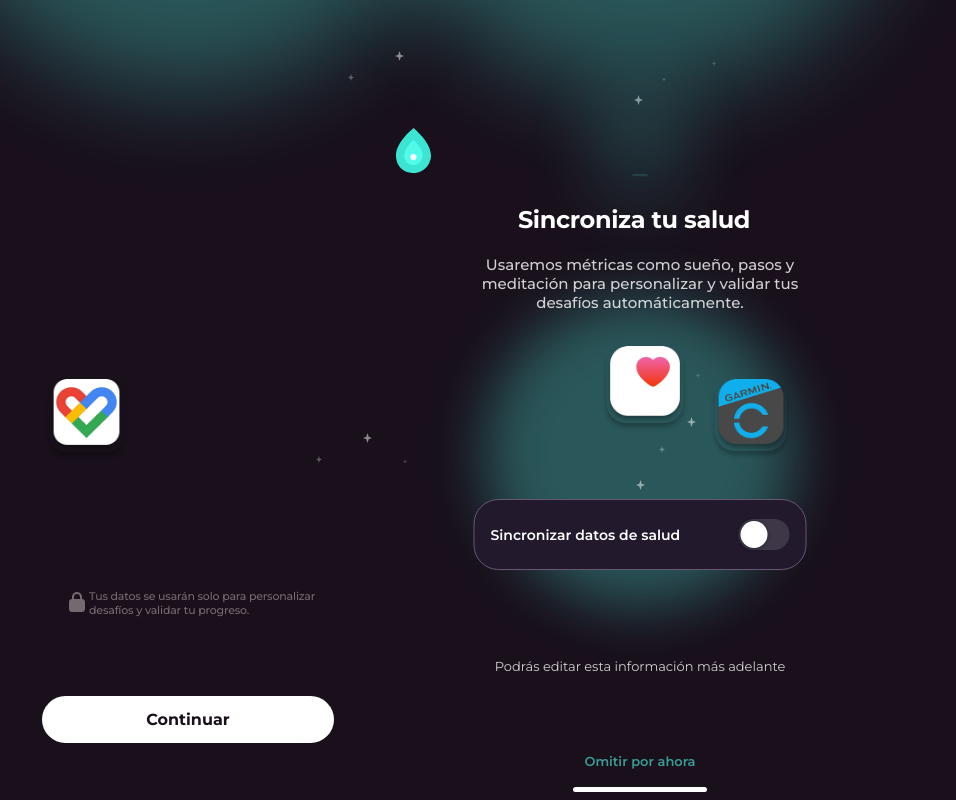
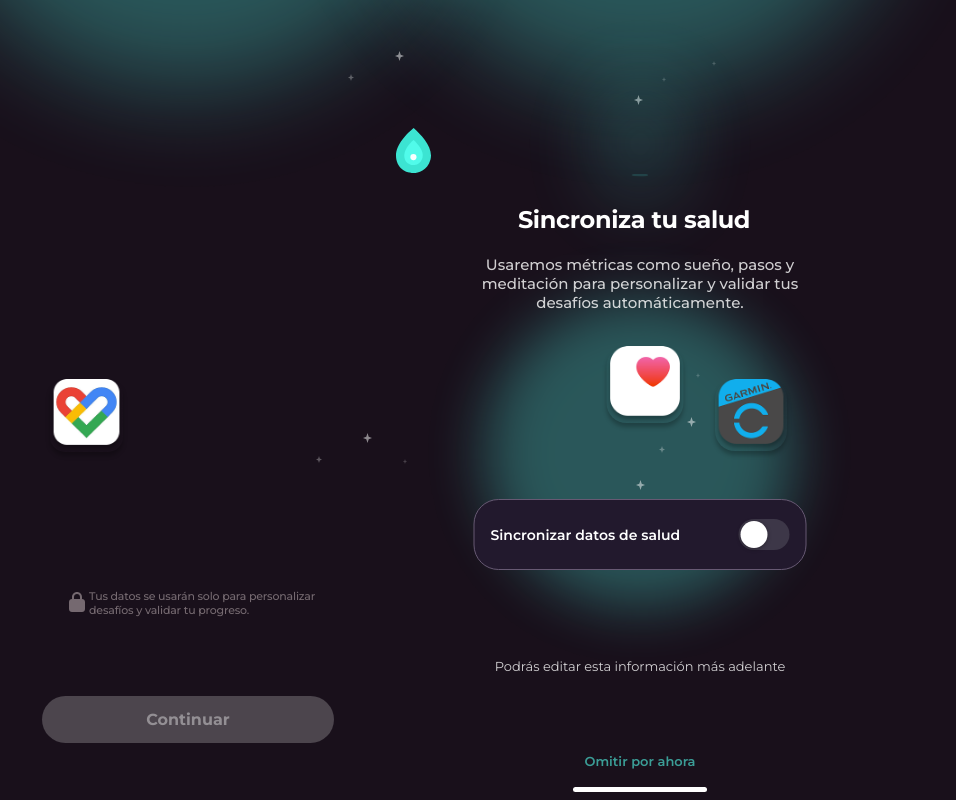
Before and after one commit to K0iiish/Ember, a React (Vite) app: page /registro/salud in a window 1280 px wide. Shown: the whole page, without its empty margins (0-956 px from the left). Built offline with nearby package versions, Linux system fonts and the light colour scheme.

Commit message:
Move EmberHabla3 icons down and gate ConectarSalud button on toggle
Push the 5 habit icons 18px further down for more breathing room below
the speech bubble. Disable the Continuar button by default in
ConectarSalud and only enable its active style once the health-sync
toggle is switched on.

```diff
--- a/src/pages/ConectarSalud.jsx
+++ b/src/pages/ConectarSalud.jsx
@@ -297,7 +297,8 @@ export default function ConectarSalud() {
       {/* Continuar button (Figma node 768:24581–24583) */}
       <button
         type="button"
-        onClick={goNext}
+        onClick={syncing ? goNext : undefined}
+        disabled={!syncing}
         className="absolute"
         style={{
           left: '42px',
@@ -305,14 +306,14 @@ export default function ConectarSalud() {
           width: '292px',
           height: '47px',
           borderRadius: '100px',
-          background: 'white',
+          background: syncing ? 'white' : 'rgba(255,255,255,0.22)',
           border: 'none',
-          cursor: 'pointer',
+          cursor: syncing ? 'pointer' : 'default',
           fontFamily: FONT,
           fontWeight: 700,
           fontSize: '16px',
           lineHeight: '24px',
-          color: '#19101b',
+          color: syncing ? '#19101b' : 'rgba(255,255,255,0.4)',
           textAlign: 'center',
         }}
       >
--- a/src/pages/EmberHabla3.jsx
+++ b/src/pages/EmberHabla3.jsx
@@ -3,11 +3,11 @@ import EmberHablaLayout from '../components/EmberHablaLayout'
 
 // Habit-category icons ringing the flame (Figma nodes 768:24765–24769)
 const ICONS = [
-  { src: '/assets/icon-habla-mover.png',    left: '21px',                size: 58, top: '454px' },
-  { src: '/assets/icon-habla-comer.png',    left: '69px',                size: 65, top: '519px' },
-  { src: '/assets/icon-habla-hidratar.png', left: '50%',                 size: 65, top: '539px', center: true },
-  { src: '/assets/icon-habla-dormir.png',   left: 'calc(50% + 53.5px)',  size: 65, top: '519px' },
-  { src: '/assets/icon-habla-pausas.png',   left: 'calc(75% + 19.75px)', size: 58, top: '454px' },
+  { src: '/assets/icon-habla-mover.png',    left: '21px',                size: 58, top: '472px' },
+  { src: '/assets/icon-habla-comer.png',    left: '69px',                size: 65, top: '537px' },
+  { src: '/assets/icon-habla-hidratar.png', left: '50%',                 size: 65, top: '557px', center: true },
+  { src: '/assets/icon-habla-dormir.png',   left: 'calc(50% + 53.5px)',  size: 65, top: '537px' },
+  { src: '/assets/icon-habla-pausas.png',   left: 'calc(75% + 19.75px)', size: 58, top: '472px' },
 ]
 
 export default function EmberHabla3() {
```
